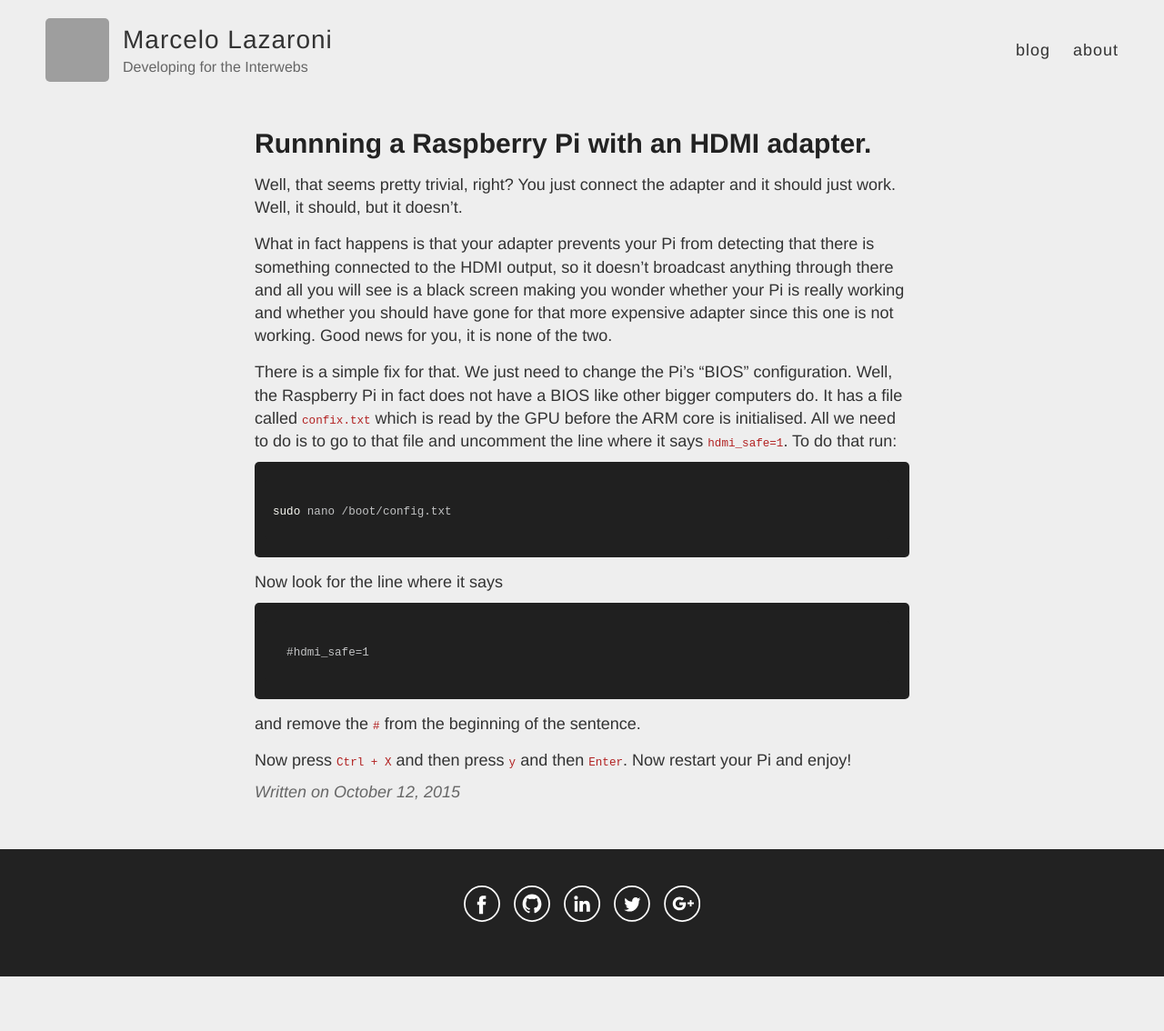
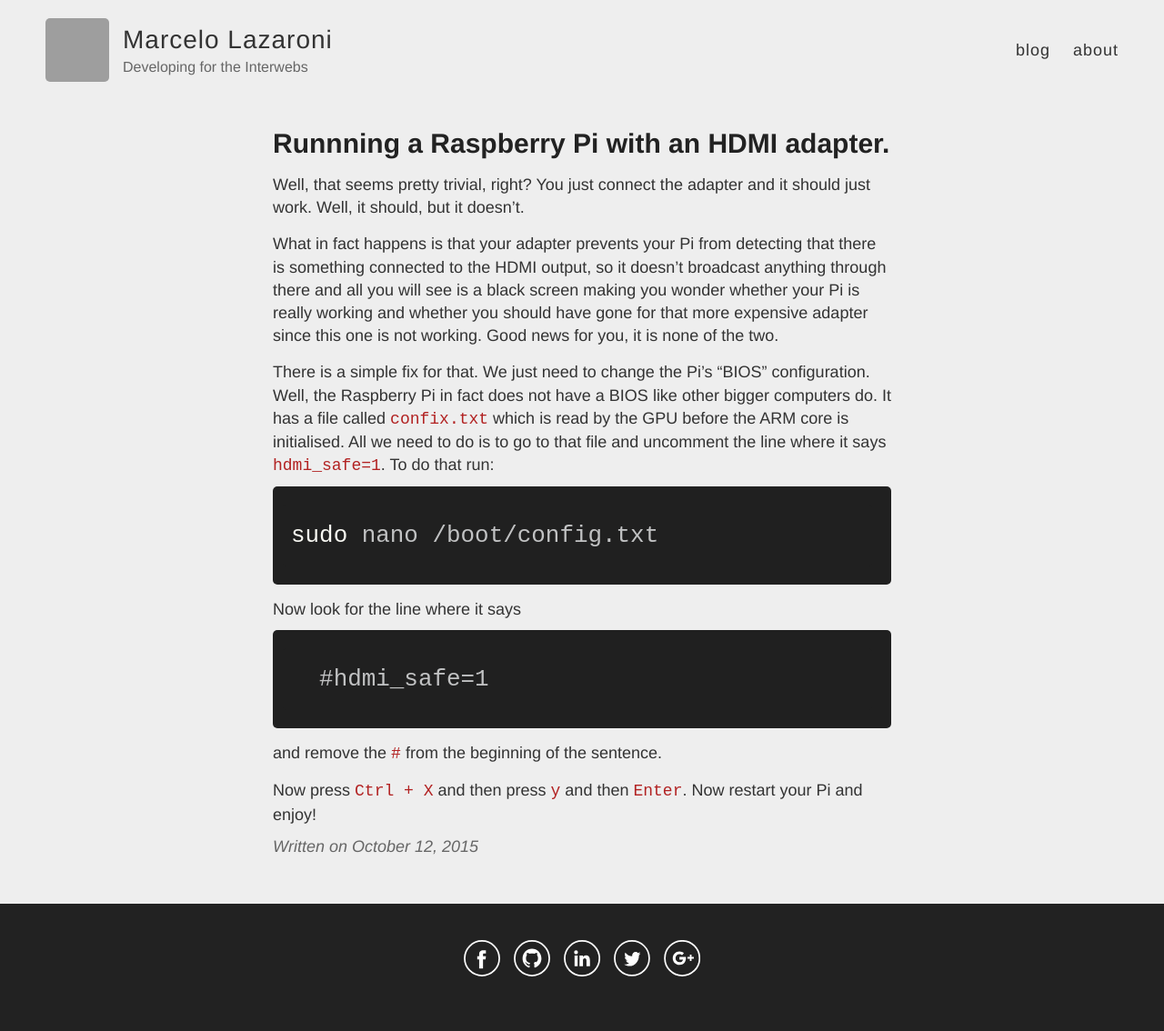
Before and after one commit to lazamar/lazamar.github.io, a Jekyll site: the page built from _posts/2015-10-12-pi-with-hdmi-adapter.md, in a window 1280 px wide. Shown: the whole page at 91% size. Built offline with Jekyll 4.4.1, drawn with Linux system fonts in a browser that asks for light colours; comment, search, counter and statistics services are not loaded; before the commit the page ends 1074 px from its top, so only the background shows below that; grey boxes are pictures that could not be loaded.

Commit message:
Make code bigger

```diff
--- a/_sass/_highlights.scss
+++ b/_sass/_highlights.scss
@@ -2,7 +2,7 @@
 
 code {
   font-family: 'Meslo LG S', 'Droid Sans Mono', 'Ubuntu Mono', monospace;
-  font-size: .7em;
+  font-size: 1em;
 }
 
 .highlight {
@@ -16,6 +16,8 @@ code {
   padding-left: 10px;
   background: #202020;
   color: #C1C2C3;
+  font-size: 1.2em;
+  line-height: 1em;
 }
 
 
--- a/style.scss
+++ b/style.scss
@@ -26,7 +26,7 @@ body {
 
 .container {
   margin: 0 auto;
-  max-width: 740px;
+  max-width: 700px;
   padding: 0 10px;
   width: 100%;
   h1{
```
